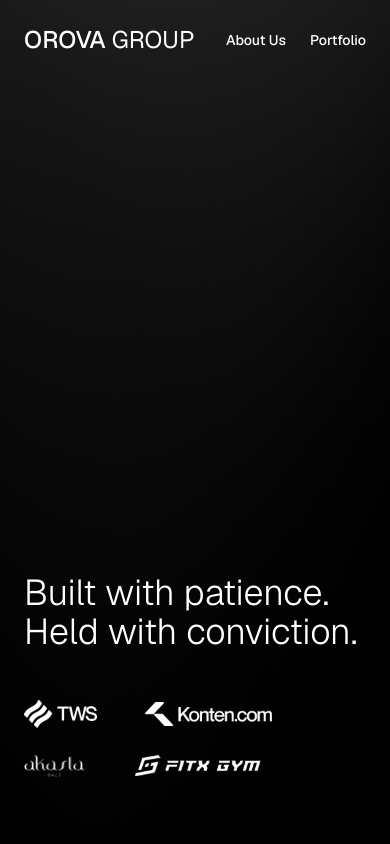
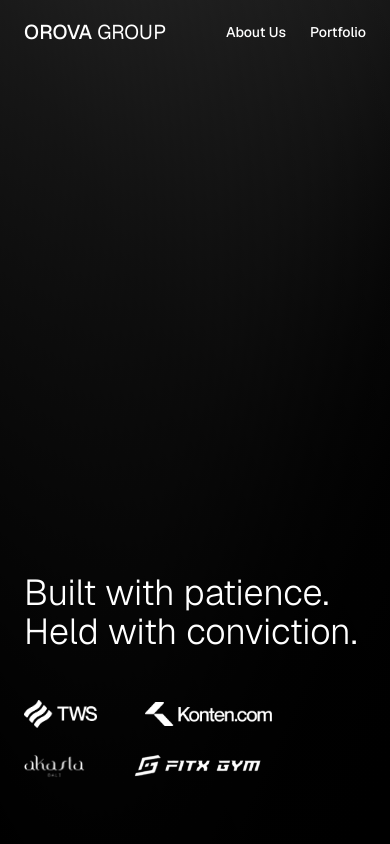
Before and after one commit to fatahabdilah/orova, a Next.js app: page / in a window 390 px wide. Shown: the top 844 px of the page. Built offline with nearby package versions, Linux system fonts and the light colour scheme.

Commit message:
responsive 2.1

```diff
--- a/app/components/site-nav.tsx
+++ b/app/components/site-nav.tsx
@@ -15,7 +15,7 @@ export function SiteNav() {
 
   return (
     <nav
-      className={`fixed inset-x-0 top-0 z-50 flex h-20 items-center justify-between px-6 transition-colors duration-300 sm:px-8 md:h-24 md:px-12 lg:h-28 lg:px-16 xl:px-20 ${
+      className={`fixed inset-x-0 top-0 z-50 flex h-16 items-center justify-between px-6 transition-colors duration-300 sm:px-8 md:h-20 md:px-12 lg:h-24 lg:px-16 xl:px-20 ${
         scrolled
           ? "border-b border-white/10 bg-black/40 backdrop-blur-md"
           : "border-b border-transparent bg-transparent"
@@ -24,7 +24,7 @@ export function SiteNav() {
       <Link
         href="/"
         aria-label="Orova Group"
-        className="text-2xl text-white lg:text-3xl"
+        className="text-xl text-white lg:text-2xl"
       >
         <span className="font-medium">OROVA</span>
         <span className="font-normal"> GROUP</span>
--- a/app/layout.tsx
+++ b/app/layout.tsx
@@ -26,7 +26,7 @@ export default function RootLayout({
   return (
     <html
       lang="en"
-      className={`${geistSans.variable} ${geistMono.variable} h-full scroll-pt-20 antialiased md:scroll-pt-24 lg:scroll-pt-28`}
+      className={`${geistSans.variable} ${geistMono.variable} h-full scroll-pt-16 antialiased md:scroll-pt-20 lg:scroll-pt-24`}
     >
       <body className="min-h-full flex flex-col">{children}</body>
     </html>
```
